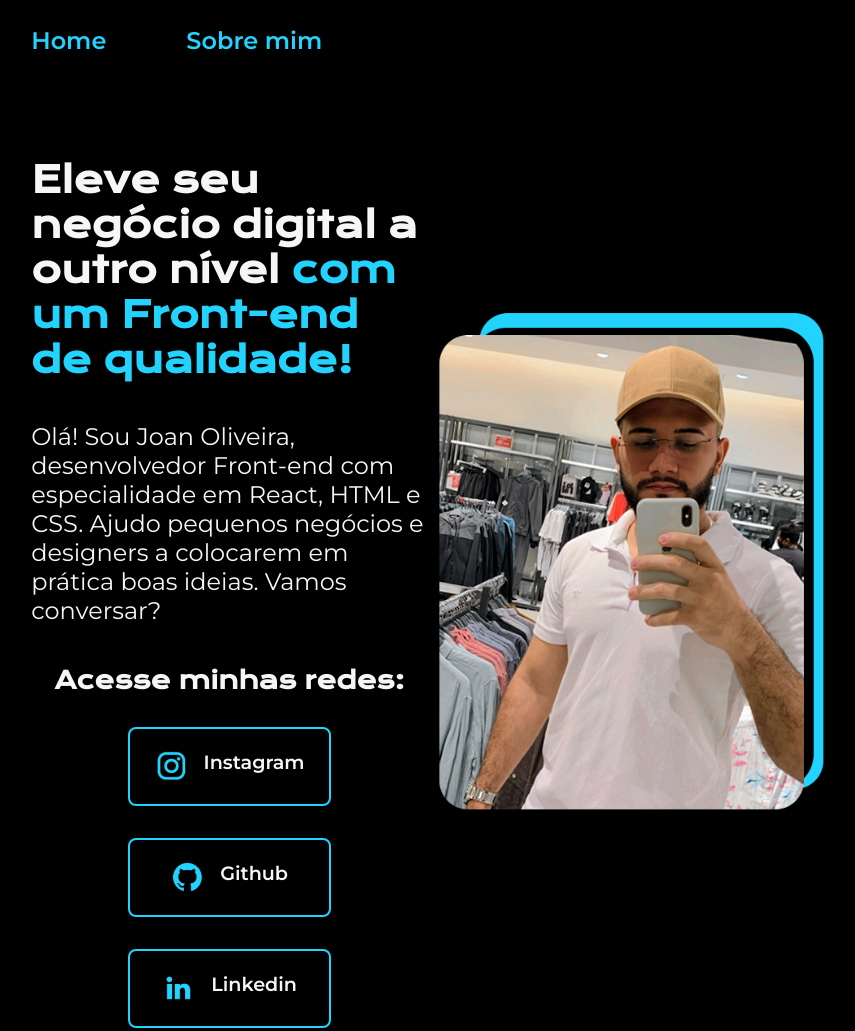
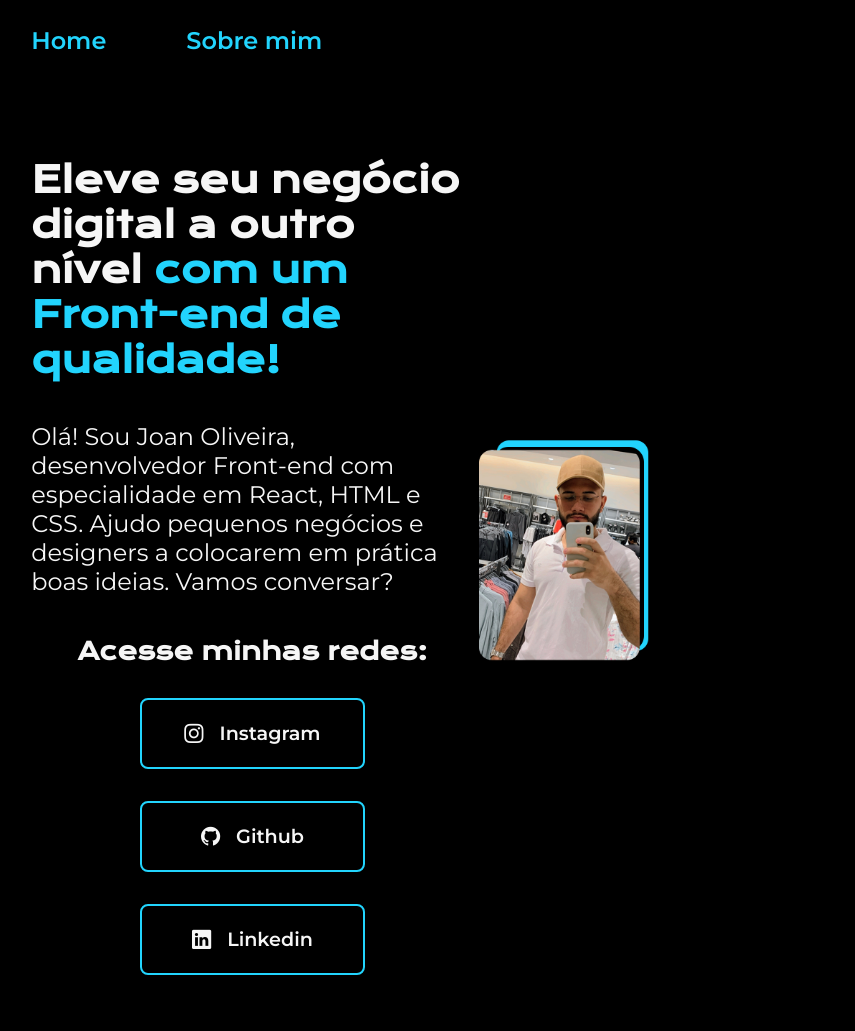
Before and after one commit to Joanliver/portfolio, a plain HTML site: page index.html in a window 1280 px wide. Shown: the top 1031 px of the page, without its empty margins (212-1067 px from the left). Drawn offline with nearby package versions, Linux system fonts and the light colour scheme.

Commit message:
Update index.html

```diff
--- a/index.html
+++ b/index.html
@@ -1,11 +1,14 @@
 <!DOCTYPE html>
- <html lang="en">
+<html lang="pt-BR">
+
 <head>
     <meta charset="UTF-8">
     <meta name="viewport" content="width=device-width, initial-scale=1.0">
     <title>Pagina Inicial</title>
+    <link rel="stylesheet" href="https://cdn.jsdelivr.net/npm/bootstrap-icons@1.10.5/font/bootstrap-icons.css">
     <link rel="stylesheet" href="style.css">
 </head>
+
 <body>
     <header class="cabecalho">
         <nav class="cabecalho__menu">
@@ -15,29 +18,34 @@
     </header>
     <main class="all">
         <section class="conteudo">
-                <h1 class="titulo">Eleve seu negócio digital a outro nível <strong class="marca_texto"> com um Front-end de qualidade!</strong></h1>
-                <p class="paragrafo">Olá! Sou Joan Oliveira, desenvolvedor Front-end com especialidade em React, HTML e CSS. Ajudo pequenos negócios e designers a colocarem em prática boas ideias. Vamos conversar?</p>
+            <h1 class="titulo">Eleve seu negócio digital a outro nível <strong class="marca_texto"> com um Front-end de
+                    qualidade!</strong></h1>
+            <p class="paragrafo">Olá! Sou Joan Oliveira, desenvolvedor Front-end com especialidade em React, HTML e CSS.
+                Ajudo pequenos negócios e designers a colocarem em prática boas ideias. Vamos conversar?</p>
             <div class="links">
                 <h2 class="subtitulo">Acesse minhas redes:</h2>
                 <a class="link" href="https://www.instagram.com/herberty_oliveira_/">
-                        <img src="./assets/instagram.png">
+                    <i class="bi bi-instagram cor"></i>
                     Instagram
                 </a>
                 <a class="link" href="https://github.com/Joanliver">
-                        <img src="./assets/github.png">
+                    <i class="bi bi-github cor"></i>
                     Github
                 </a>
                 <a class="link" href="https://www.linkedin.com/in/joan-oliveira-b64a0027a/">
-                        <img src="./assets/linkedin.png">
+                    <i class="bi bi-linkedin cor"></i>
                     Linkedin
                 </a>
             </div>
         </section>
+        <div class="div-imagem">
             <img class="imagem" src="./assets/imagem.png" alt="Logo">
+        </div>
     </main>
     <footer class="rodape">
         <p>Desenvolvido por Joan Oliveira</p>
     </footer>
 
 </body>
+
 </html>
```
Lines whose indentation alone changed are shown as unchanged.
